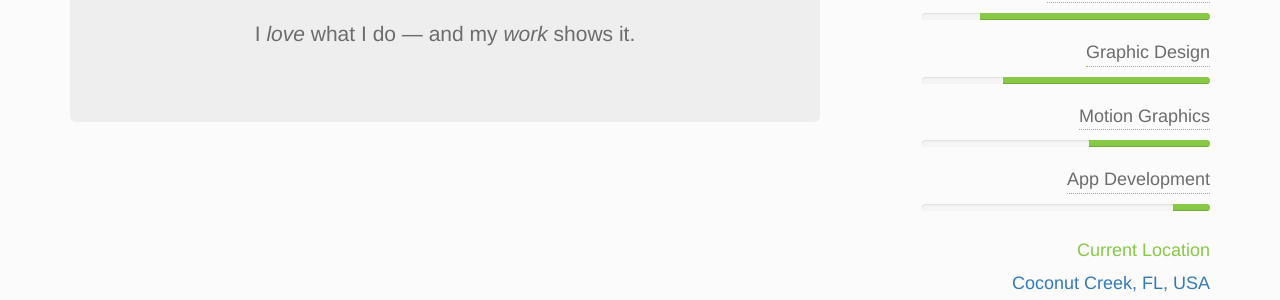
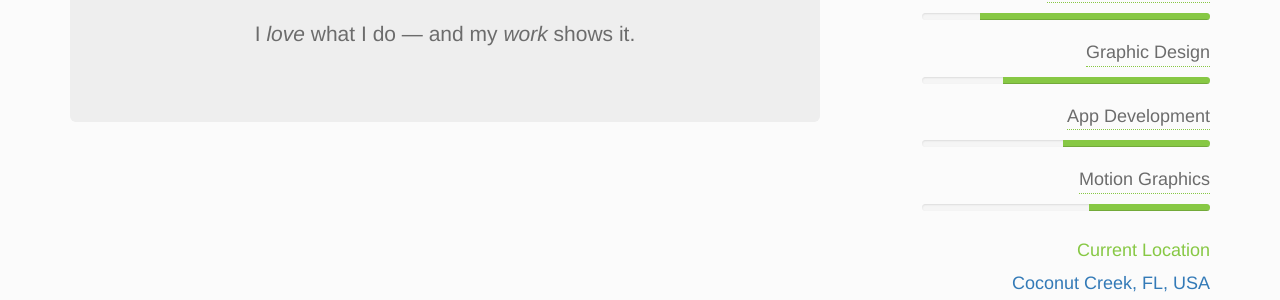
Before and after one commit to kenhkelly/kenhkelly.us, a Jekyll site: the page built from index.html, in a window 1280 px wide and 1308 px high. Shown: the part 916-1216 px from the top of the window. Built offline with Jekyll 4.4.1, drawn with Linux system fonts in a browser that asks for light colours; some web fonts are replaced.

Commit message:
Update mobile apps progress bar and mobile technologies list to include React Native.

```diff
--- a/index.html
+++ b/index.html
@@ -121,6 +121,16 @@ excerpt: I am a fast learner. I am a team-player. I am always interested in lear
                     </div>
                     <div class="clearfix"></div>
 
+                    <p data-toggle="popover" title="App Development" data-placement="top" data-content="iOS, React Native, Titanium, PhoneGap">
+                        App Development
+                    </p>
+                    <div class="progress">
+                        <div class="progress-bar pull-right" role="progressbar" aria-valuenow="51" aria-valuemin="0" aria-valuemax="100" style="width: 51%">
+                        </div>
+                    </div>
+                    <div class="clearfix"></div>
+
+
                     <p data-toggle="popover" title="Motion Graphics" data-placement="top" data-content="After Effects, Premier">
                         Motion Graphics
                     </p>
@@ -131,14 +141,6 @@ excerpt: I am a fast learner. I am a team-player. I am always interested in lear
                     <div class="clearfix"></div>
 
 
-                    <p data-toggle="popover" title="App Development" data-placement="top" data-content="iOS, Titanium, PhoneGap">
-                        App Development
-                    </p>
-                    <div class="progress">
-                        <div class="progress-bar pull-right" role="progressbar" aria-valuenow="13" aria-valuemin="0" aria-valuemax="100" style="width: 13%">
-                        </div>
-                    </div>
-                    <div class="clearfix"></div>
 
                 </div>
 
--- a/portfolio.html
+++ b/portfolio.html
@@ -16,9 +16,9 @@ excerpt: Ken has worked on many different type of projects with a focus on the s
                 <ul>
                 <li><strong>Languages</strong>: PHP, Go, Swfit, Ruby, HTML, HTML5, JavaScript, CSS, SQL, XML</li>
                 <li><strong>Web Technologies</strong>: CSS, AJAX, jQuery, Bootstrap 2 &amp; 3, Wordpress, Wordpress Plugins &amp; Themes, XML, REST, JSON, Responsive Web Design, SEO</li>
+                <li><strong>Mobile Technologies</strong>: iOS Development, Swift 3, React Native, Titanium, PhoneGap/Cordova, Bootstrap, jQuery Mobile</li>
                 <li><strong>Marketing</strong>: Search Engine Optimization, Social Media Management, Social Media Optimization, Local Search Optimization, Pay-Per-Click Marketing, Email</li>
                 <li><strong>Database</strong>: MySQL, MariaDB, MongoDB, Redis, ElasticSearch</li>
-                <li><strong>Mobile Technologies</strong>: iOS Development, Swift 3, PhoneGap/Cordova, Bootstrap, jQuery Mobile</li>
                 <li><strong>Environment</strong>: Windows NT/XP/Vista, Windows 7, Windows 8/8.1, Unix, Linux, Mac OS X</li>
                 <li><strong>Server</strong>: LAMP, WAMP, Apache, Amazon EC2, Amazon S3, Amazon AWS, SSH, SFTP, Redis</li>
                 <li><strong>IDE</strong>: Dreamweaver MX/MX2004, Dreamweaver 8.0, Dreamweaver CS3, CS4, CS5, CS6</li>
```
